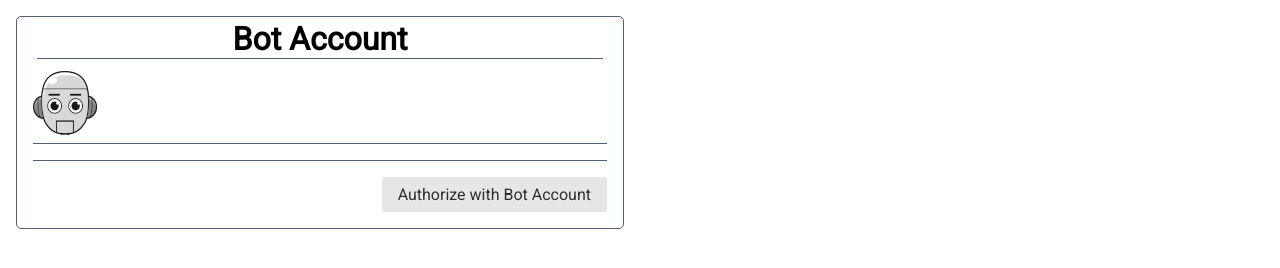
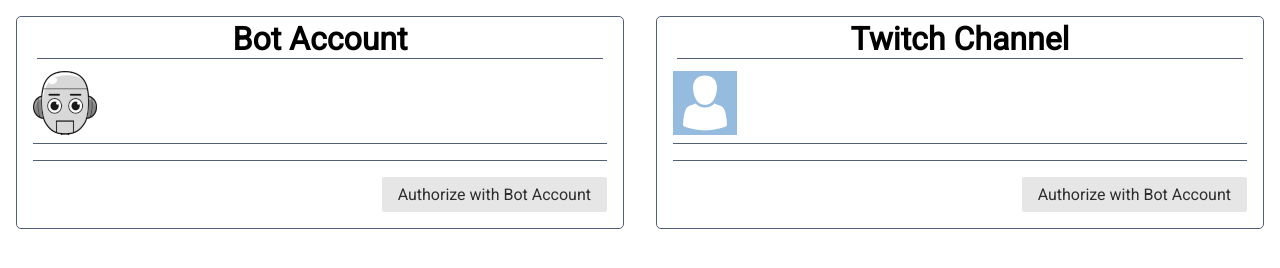
Before and after one commit to OdatNurd/devember-2021, a website: page dashboard/twitch.html in a window 1280 px wide. Drawn offline with nearby package versions, Linux system fonts and the light colour scheme.

Commit message:
Include a panel for the authorized channel
In our current design, we allow the user to authenticate via the account
they want to run the bot as, and then a second authentication is used
to specify what channel the bot should run inside of.

This latter authentication also provides the ability of the bot to take
actions in the desired channel.

This change includes the beginnings of the ability to set the channel
via an authorization.

```diff
--- a/dashboard/twitch.html
+++ b/dashboard/twitch.html
@@ -78,6 +78,26 @@
       </bot-card>
     </div>
 
+    <div class="pure-u-1-2">
+      <bot-card>
+        <h1>Twitch Channel</h1>
+        <user-info>
+          <img id="chan-avatar" src="res/images/chan-avatar.png">
+          <user-details>
+            <text-line id="chan-user"></text-line>
+            <text-line id="chan-type"></text-line>
+            <text-line id="chan-date"></text-line>
+          </user-details>
+        </user-info>
+
+        <user-description id="chan-about"></user-description>
+
+        <panel-buttons>
+          <a id="chan-auth-link" href="#" target="_top"><button class="pure-button" id="chan-authorize-btn">Authorize with Bot Account</button></a>
+        </panel-buttons>
+      </bot-card>
+    </div>
+
   </div>
 
   <script type="text/javascript" src="script.js"></script>
--- a/extension/auth/index.js
+++ b/extension/auth/index.js
@@ -205,6 +205,7 @@
   }
   res.redirect('/dashboard/#fullbleed/twitch');
 }
+
 // =============================================================================
 
 /* Set up the Twitch API endpoints inside of the given api struct using the
```
Also changed, not shown: dashboard/res/images/chan-avatar.png (added). Lines whose indentation alone changed are shown as unchanged.
